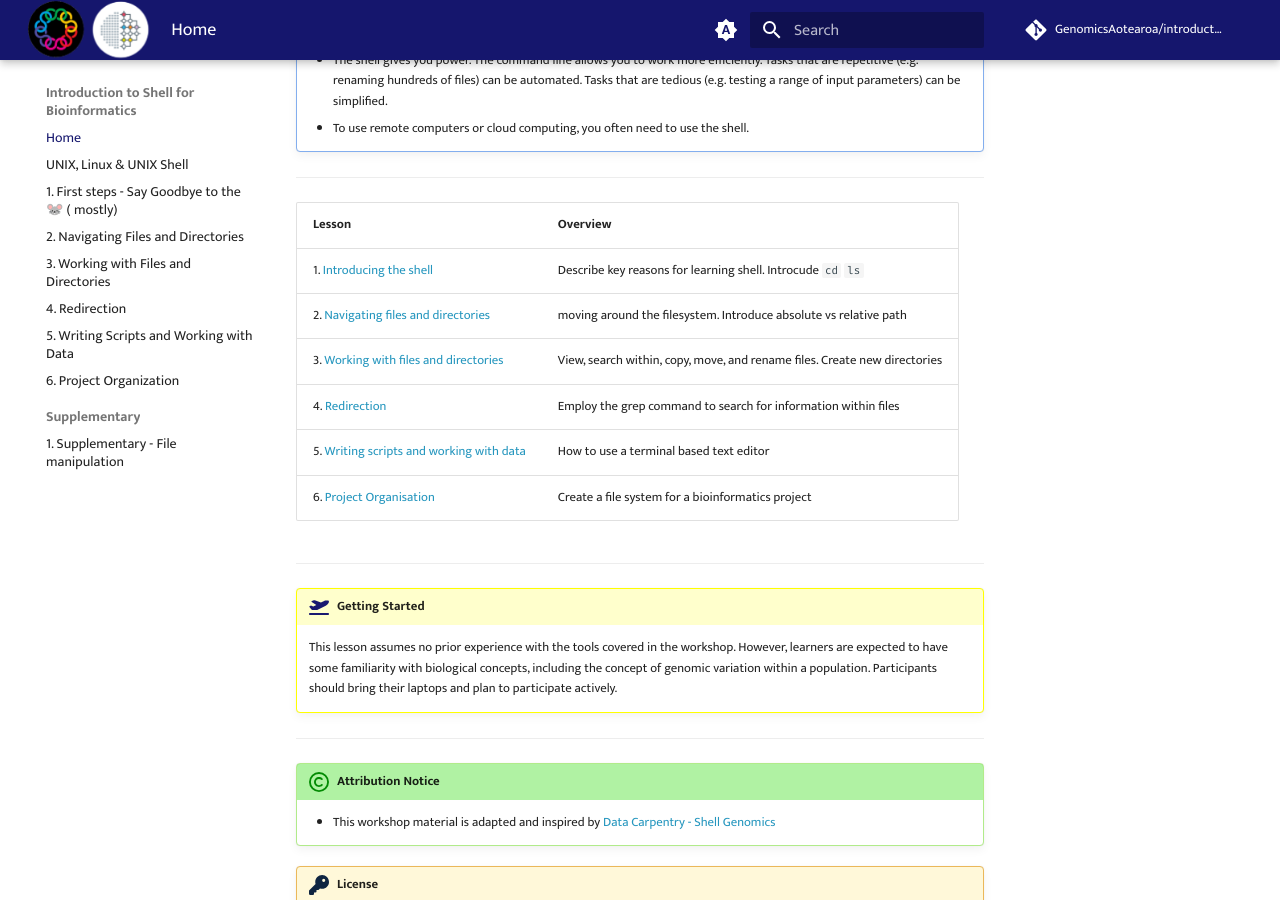
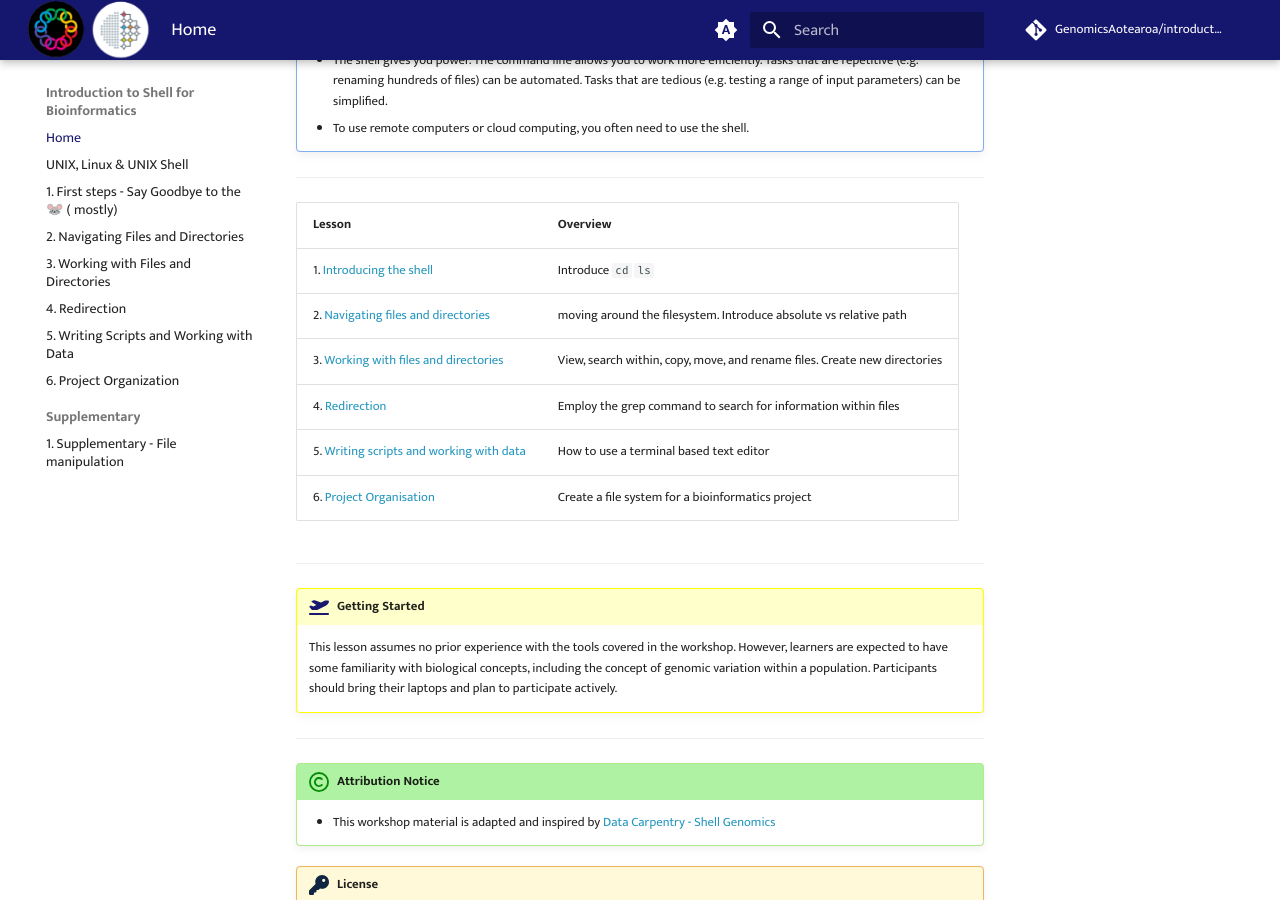
Before and after one commit to GenomicsAotearoa/introduction-to-shell, an MkDocs documentation site: the page built from docs/index.md, in a window 1280 px wide and 900 px high, scrolled down 442 px. Built offline with MkDocs 1.6.1 and Material for MkDocs 9.7.7, drawn with Linux system fonts in a browser that asks for light colours; comment, search, counter and statistics services are not loaded.

Commit message:
minor fix on the index

```diff
--- a/docs/index.md
+++ b/docs/index.md
@@ -24,7 +24,7 @@
 
 | **Lesson**                                         | **Overview** |
 |:---------------------------------------------------|:-------------|
-|1. [Introducing the shell](./01-introduction.md)| Describe key reasons for learning shell. Introcude `cd` `ls`  |
+|1. [Introducing the shell](./01-introduction.md)| Introduce `cd` `ls`  |
 |2. [Navigating files and directories](./02-the-filesystem.md)| moving around the filesystem. Introduce absolute vs relative path |
 |3. [Working with files and directories](./03-working-with-files.md)| View, search within, copy, move, and rename files. Create new directories |
 |4. [Redirection](./04-redirection.md)| Employ the grep command to search for information within files |
```
